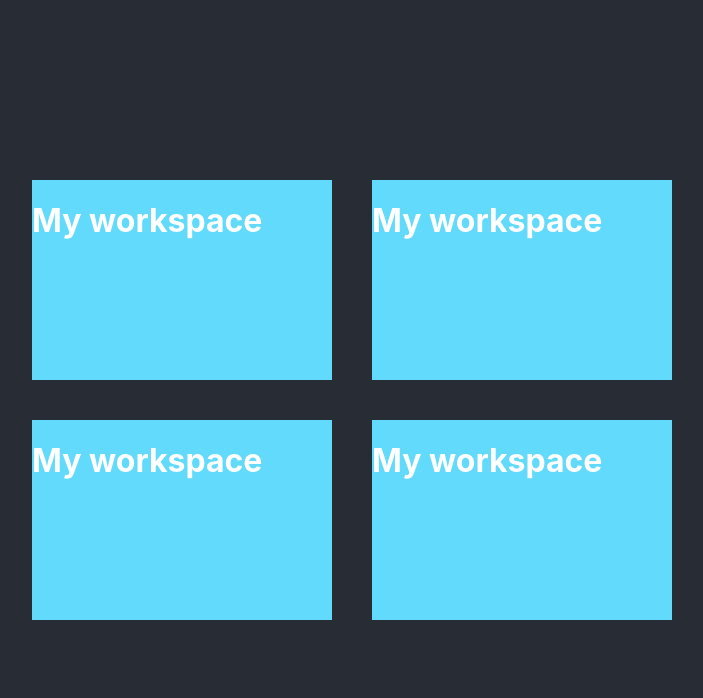
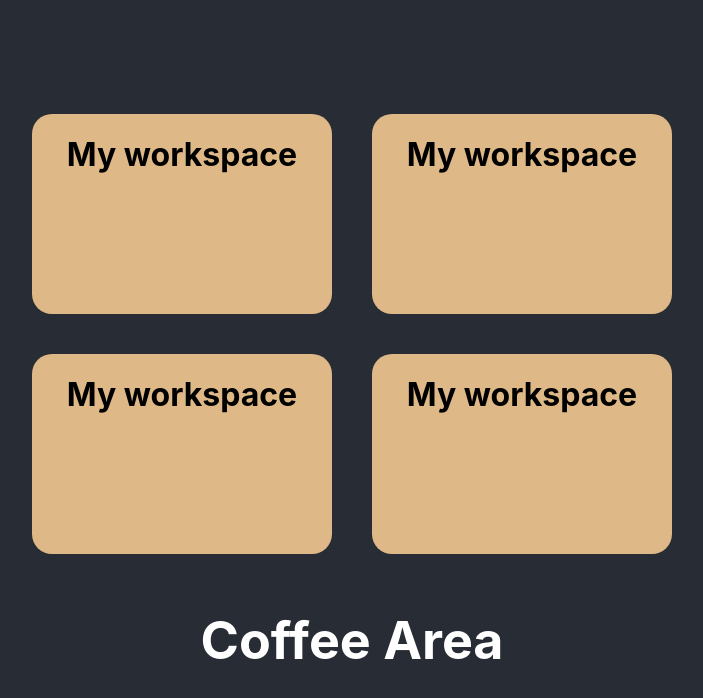
Before and after one commit to MengjieZhao/cubicles, a React (Create React App) app in the folder cubicles-app/: page / in a window 1280 px wide. Shown: the top 698 px of the page, without its empty margins (288-991 px from the left). Built offline with nearby package versions, Linux system fonts and the light colour scheme.

Commit message:
small design

```diff
--- /dev/null
+++ b/cubicles-app/src/components/CoffeeArea/CoffeeArea.css
@@ -0,0 +1,9 @@
+
+.coffee {
+    background: chocolate;
+    height: 400px;
+    width: 300px;
+    text-align: start;
+    font-size: 16px;
+    margin: 20px;
+}
--- /dev/null
+++ b/cubicles-app/src/components/CoffeeArea/CoffeeArea.js
@@ -0,0 +1,12 @@
+import React from 'react';
+
+function CoffeeArea() {
+  return(
+    <div className="coffee" >
+      <h1>Coffee Area</h1>
+    </div>
+  )
+}
+
+
+export default CoffeeArea;
--- a/cubicles-app/src/components/Desk/Desk.css
+++ b/cubicles-app/src/components/Desk/Desk.css
@@ -1,9 +1,11 @@
 
 .desk {
-  background: #61dafb;
+  background: burlywood;
+  border-radius: 20px;
   height: 200px;
   width: 300px;
-  text-align: start;
+  text-align: center;
+  color: black;
   font-size: 16px;
   margin: 20px;
 }
--- a/cubicles-app/src/components/Office/Office.js
+++ b/cubicles-app/src/components/Office/Office.js
@@ -1,6 +1,7 @@
 import React from 'react';
 import './Office.css';
 import Desk from '../Desk/Desk';
+import CoffeeArea from '../CoffeeArea/CoffeeArea';
 
 
 function Office(){
@@ -14,6 +15,7 @@ function Office(){
         <Desk/>
         <Desk/>
       </div>
+      <CoffeeArea/>
     </div>
   )
 }
```
